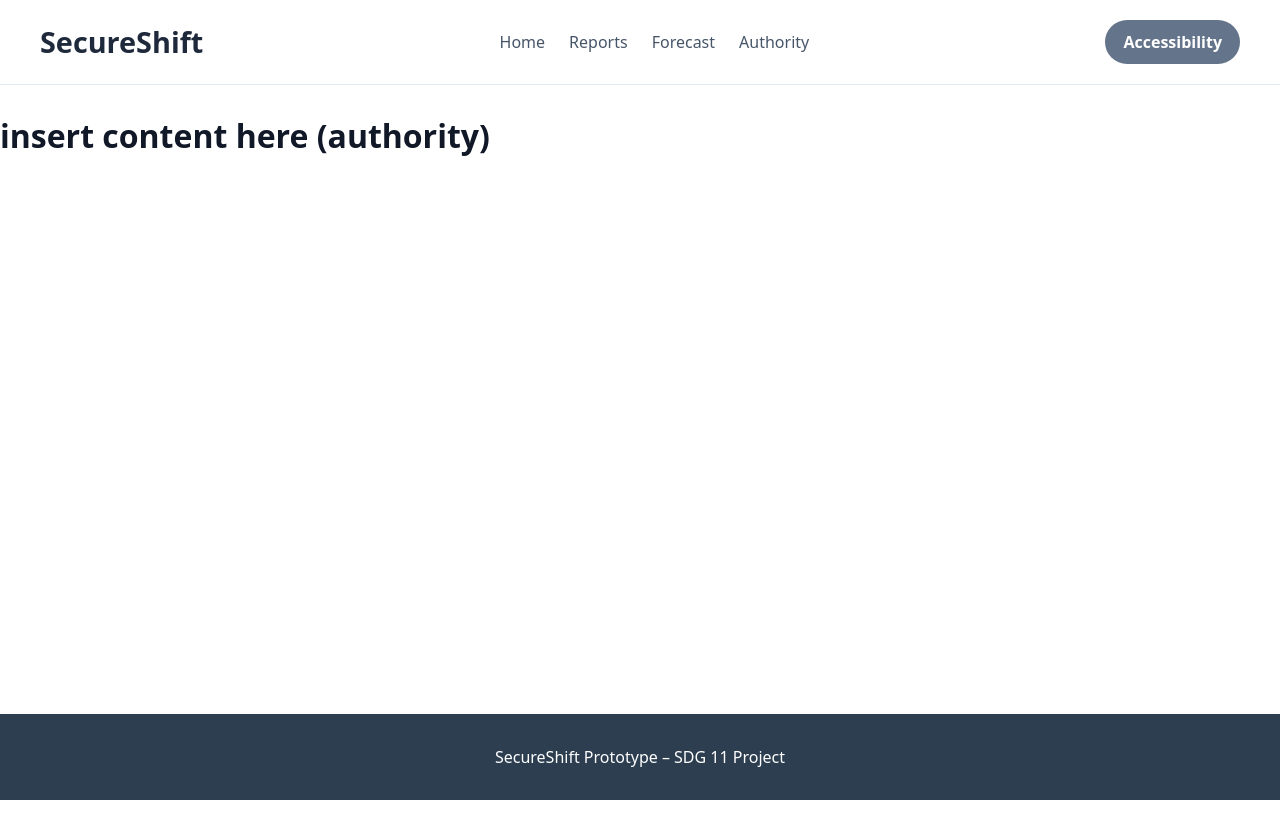
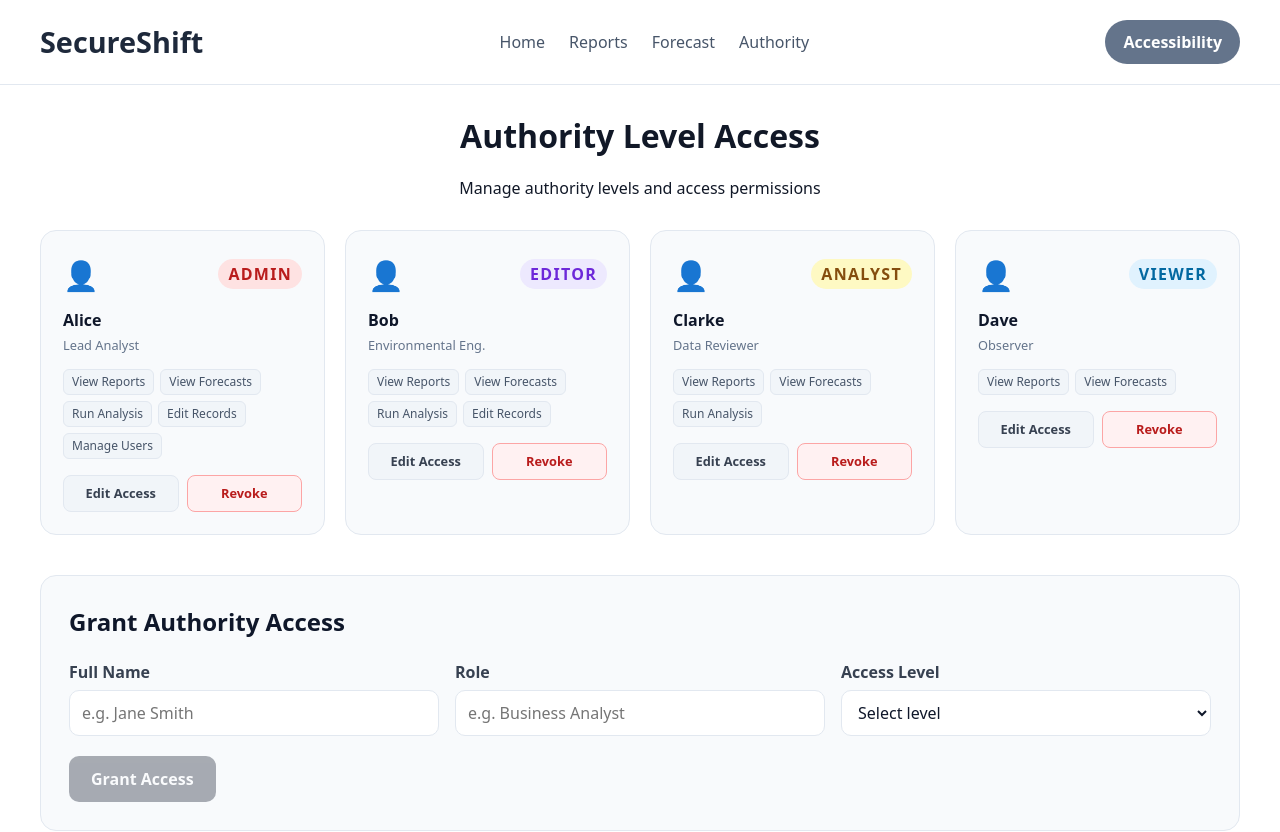
Before and after one commit to Fwaith/SecureShift, a Vue app in the folder client/: page /authority in a window 1280 px wide. Shown: the top 832 px of the page. Before the commit the page ends 800 px from the top, so only its background shows below. Built offline with nearby package versions, Linux system fonts and the light colour scheme.

Commit message:
added authority view feature + edited forecast to make it compatible with accessiblity feature

```diff
--- a/client/src/views/AuthorityView.vue
+++ b/client/src/views/AuthorityView.vue
@@ -2,25 +2,152 @@
     <AppLayout>
         <div class="authority-page">
             <section class="page-header">
-                <h1>insert content here (authority)</h1>
+                <h1>Authority Level Access</h1>
+                <p class="subtitle">Manage authority levels and access permissions</p>
             </section>
+
+            <section class="authority-grid">
+
+                 <div
+                    v-for="authority in authorities"
+                    :key="authority.id"
+                    class="authority-card"
+                >
+                    <div class="card-top">
+                        <span class="authority-icon">👤</span>
+                        <span class="level-badge" :class="`badge-${authority.level}`">{{ levelMeta[authority.level].label }}</span>
+                    </div>
+                    <h3>{{ authority.name }}</h3>
+                    <p class="authority-role">{{ authority.role }}</p>
+                    <div class="permissions">
+                        <div v-for="perm in levelMeta[authority.level].permissions" :key="perm" class="permission-tag">
+                            {{ perm }}
+                        </div>
+                    </div>
+                    <div class="card-actions">
+                        <button class="btn-edit" @click="openEdit(authority)">Edit Access</button>
+                        <button class="btn-revoke" @click="revoke(authority)">Revoke</button>
+                    </div>
+                </div>
+            </section>
+
+            <section class="add-section">
+                <h2>Grant Authority Access</h2>
+                <div class="form-row">
+                    <div class="form-field">
+                        <label>Full Name</label>
+                        <input v-model="newAuthority.name" type="text" placeholder="e.g. Jane Smith" />
+                    </div>
+                    <div class="form-field">
+                        <label>Role</label>
+                        <input v-model="newAuthority.role" type="text" placeholder="e.g. Business Analyst" />
+                    </div>
+                    <div class="form-field">
+                        <label>Access Level</label>
+                        <select v-model="newAuthority.level">
+                            <option value="" disabled>Select level</option>
+                            <option v-for="lvl in accessLevels" :key="lvl.value" :value="lvl.value">{{ lvl.label }}</option>
+                        </select>
+                    </div>
+                </div>
+                <button class="btn-grant" @click="grantAccess" :disabled="!canGrant">
+                    Grant Access
+                </button>
+            </section>
+
+            <transition name="modal-fade">
+                <div v-if="editing" class="modal-overlay" @click.self="editing = null">
+                    <div class="modal">
+                        <h3>Edit Access — {{ editing.name }}</h3>
+                        <div class="form-field">
+                            <label>Access Level</label>
+                            <select v-model="editing.level">
+                                <option v-for="lvl in accessLevels" :key="lvl.value" :value="lvl.value">{{ lvl.label }}</option>
+                            </select>
+                        </div>
+                        <div class="modal-actions">
+                            <button class="btn-grant" @click="saveEdit">Save Changes</button>
+                            <button class="btn-revoke" @click="editing = null">Cancel</button>
+                        </div>
+                    </div>
+                </div>
+            </transition>
+
         </div>
     </AppLayout>
 </template>
 
 <script setup>
 import AppLayout from "../components/AppLayout.vue"
+import { ref, computed } from "vue"
+const accessLevels = [
+    { value: "viewer",  label: "Viewer"  },
+    { value: "analyst", label: "Analyst" },
+    { value: "editor",  label: "Editor"  },
+    { value: "admin",   label: "Admin"   }
+]
+
+const levelMeta = {
+    viewer:  { label: "Viewer",  permissions: ["View Reports", "View Forecasts"] },
+    analyst: { label: "Analyst", permissions: ["View Reports", "View Forecasts", "Run Analysis"] },
+    editor:  { label: "Editor",  permissions: ["View Reports", "View Forecasts", "Run Analysis", "Edit Records"] },
+    admin:   { label: "Admin",   permissions: ["View Reports", "View Forecasts", "Run Analysis", "Edit Records", "Manage Users"] }
+}
+
+
+ /* these are the placeholders, feel free to change them according to backend stuff */
+const authorities = ref([
+    { id: 1, name: "Alice",   role: "Lead Analyst",       level: "admin"   },
+    { id: 2, name: "Bob", role: "Environmental Eng.", level: "editor"  },
+    { id: 3, name: "Clarke",     role: "Data Reviewer",      level: "analyst" },
+    { id: 4, name: "Dave",     role: "Observer",           level: "viewer"  }
+])
+
+const newAuthority = ref({ name: "", role: "", level: "" })
+const editing      = ref(null)
+
+const canGrant = computed(() =>
+    newAuthority.value.name.trim() && newAuthority.value.role.trim() && newAuthority.value.level
+)
+
+function grantAccess() {
+    if (!canGrant.value) return
+    authorities.value.push({
+        id:    Date.now(),
+        name:  newAuthority.value.name.trim(),
+        role:  newAuthority.value.role.trim(),
+        level: newAuthority.value.level
+    })
+    newAuthority.value = { name: "", role: "", level: "" }
+}
+
+function revoke(authority) {
+    authorities.value = authorities.value.filter(a => a.id !== authority.id)
+}
+
+function openEdit(authority) {
+    editing.value = { ...authority }
+}
+
+function saveEdit() {
+    const idx = authorities.value.findIndex(a => a.id === editing.value.id)
+    if (idx !== -1) authorities.value[idx].level = editing.value.level
+    editing.value = null
+}
 </script>
 
 <style scoped>
-.page-container {
-    padding: 40px;
+
+
+.authority-page {
+    padding: 0px;
     max-width: 1200px;
     margin: 0 auto;
 }
 
 .page-header {
     margin-bottom: 30px;
+    text-align: center;
 }
 
 .page-header h1 {
@@ -28,4 +155,209 @@ import AppLayout from "../components/AppLayout.vue"
     font-weight: 700;
     margin-bottom: 10px;
 }
+
+
+
+.authority-grid {
+    display: grid;
+    grid-template-columns: repeat(auto-fill, minmax(260px, 1fr));
+    gap: 20px;
+    margin-bottom: 40px;
+}
+
+.authority-card {
+    background: #f8fafc;
+    border: 1.5px solid #e2e8f0;
+    border-radius: 16px;
+    padding: 22px;
+    transition: transform 0.2s, box-shadow 0.2s;
+}
+.authority-card:hover {
+    transform: translateY(-2px);
+    box-shadow: 0 4px 20px rgba(0, 0, 0, 0.07);
+}
+
+.card-top {
+    display: flex;
+    align-items: center;
+    justify-content: space-between;
+    margin-bottom: 12px;
+}
+
+.authority-icon { font-size: 1.8rem; }
+
+.level-badge {
+    font-size: 1rem;
+    font-weight: 600;
+    letter-spacing: 0.08em;
+    text-transform: uppercase;
+    padding: 3px 10px;
+    border-radius: 20px;
+}
+.badge-viewer  { background: #e0f2fe; color: #0369a1; }
+.badge-analyst { background: #fef9c3; color: #854d0e; }
+.badge-editor  { background: #ede9fe; color: #6d28d9; }
+.badge-admin   { background: #fee2e2; color: #b91c1c; }
+
+.authority-card h3 {
+    font-size: 1rem;
+    font-weight: 700;
+    margin: 0 0 4px;
+    color: #0f172a;
+}
+
+.authority-role {
+    font-size: 0.8rem;
+    color: #64748b;
+    margin: 0 0 14px;
+}
+
+.permissions {
+    display: flex;
+    flex-wrap: wrap;
+    gap: 6px;
+    margin-bottom: 16px;
+}
+
+.permission-tag {
+    font-size: 0.75rem;
+    background: #f1f5f9;
+    color: #475569;
+    padding: 3px 8px;
+    border-radius: 6px;
+    border: 1px solid #e2e8f0;
+}
+
+.card-actions {
+    display: flex;
+    gap: 8px;
+}
+
+.add-section {
+    background: #f8fafc;
+    border: 1.5px solid #e2e8f0;
+    border-radius: 16px;
+    padding: 28px;
+    margin-bottom: 40px;
+}
+
+.add-section h2 {
+    font-weight: 700;
+    margin: 0 0 20px;
+    color: #0f172a;
+}
+
+.form-row {
+    display: grid;
+    grid-template-columns: repeat(auto-fit, minmax(200px, 1fr));
+    gap: 16px;
+    margin-bottom: 20px;
+}
+
+.form-field {
+    display: flex;
+    flex-direction: column;
+    gap: 6px;
+}
+
+.form-field label {
+    font-weight: 600;
+    color: #374151;
+}
+
+.form-field input,
+.form-field select {
+    padding: 10px 12px;
+    border: 1.5px solid #e2e8f0;
+    border-radius: 10px;
+    background: #fff;
+    color: #0f172a;
+    transition: border-color 0.2s;
+}
+.form-field input:focus,
+.form-field select:focus {
+    outline: none;
+    border-color: #0f172a;
+}
+
+
+.btn-grant {
+    display: inline-flex;
+    align-items: center;
+    gap: 6px;
+    background: #0f172a;
+    color: #fff;
+    border: none;
+    border-radius: 10px;
+    padding: 11px 22px;
+    font-weight: 600;
+    cursor: pointer;
+    transition: background 0.2s, opacity 0.2s;
+}
+.btn-grant:hover:not(:disabled) { background: #1e293b; }
+.btn-grant:disabled { opacity: 0.35; cursor: not-allowed; }
+
+.btn-edit {
+    flex: 1;
+    background: #f1f5f9;
+    color: #374151;
+    border: 1.5px solid #e2e8f0;
+    border-radius: 8px;
+    padding: 8px 12px;
+    font-size: 0.8rem;
+    font-weight: 600;
+    cursor: pointer;
+    transition: background 0.2s;
+}
+.btn-edit:hover { background: #e2e8f0; }
+
+.btn-revoke {
+    flex: 1;
+    background: #fff1f2;
+    color: #b91c1c;
+    border: 1.5px solid #fca5a5;
+    border-radius: 8px;
+    padding: 8px 12px;
+    font-size: 0.8rem;
+    font-weight: 600;
+    cursor: pointer;
+    transition: background 0.2s;
+}
+.btn-revoke:hover { background: #fee2e2; }
+
+
+.modal-fade-enter-active { transition: opacity 0.2s; }
+.modal-fade-enter-from   { opacity: 0; }
+
+.modal-overlay {
+    position: fixed;
+    inset: 0;
+    background: rgba(177, 168, 168, 0.516);
+    display: flex;
+    align-items: center;
+    justify-content: center;
+    z-index: 100;
+}
+
+.modal {
+    background: #ffffff;
+    border-radius: 16px;
+    padding: 32px;
+    min-width: 360px;
+    box-shadow: 0 20px 60px rgba(0, 0, 0, 0.15);
+}
+
+.modal h3 {
+    font-size: 1.1rem;
+    font-weight: 700;
+    margin: 0 0 20px;
+    color: #0f172a;
+}
+
+.modal-actions {
+    display: flex;
+    gap: 10px;
+    margin-top: 20px;
+}
+
 </style>
--- a/client/src/views/ForecastView.vue
+++ b/client/src/views/ForecastView.vue
@@ -296,7 +296,6 @@ input[type="number"]:focus {
     border: none;
     border-radius: 10px;
     padding: 13px 26px;
-    font-size: 0.95rem;
     font-weight: 600;
     cursor: pointer;
     transition: background 0.2s, transform 0.15s, opacity 0.2s;
@@ -310,7 +309,6 @@ input[type="number"]:focus {
     border: 1.0px solid #e2e8f0;
     border-radius: 10px;
     padding: 12px 20px;
-    font-size: 0.9rem;
     color: #64748b;
     cursor: pointer;
     transition: border-color 0.2s, color 0.2s;
```
